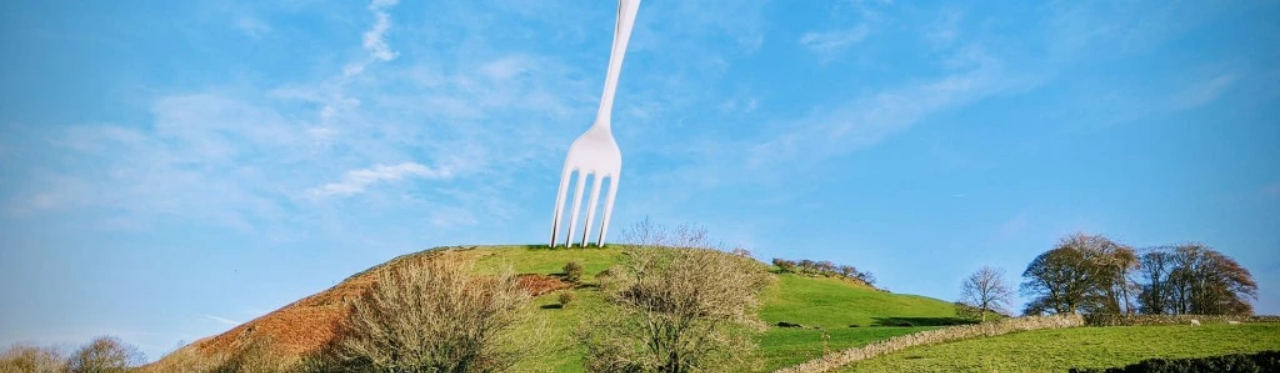
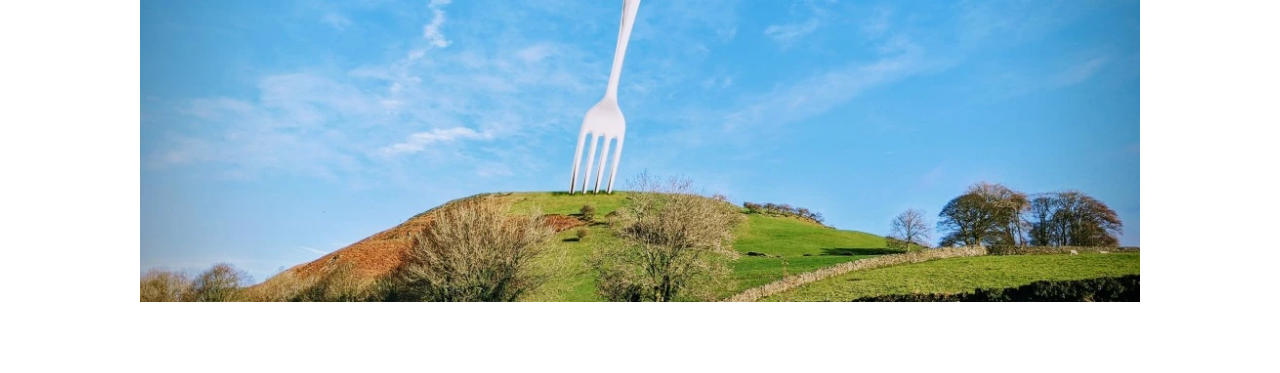
Before and after one commit to chrisdennett/fork-in-hill, a plain HTML site: page index.html in a window 1280 px wide. Shown: the top 373 px of the page. Drawn offline with Linux system fonts and the light colour scheme.

Commit message:
Added auto height to header img

```diff
--- a/index.html
+++ b/index.html
@@ -159,7 +159,7 @@
   <body>
 
     <header>
-      <img srcset="/img/small/header.webp 480w, /img/medium/header.webp 800w, /img/large/header.webp 1000w" src="/img/huge/header.webp" alt="A giant table fork stuck in a hill">
+      <img width="1000" height="auto" src="/img/huge/header.webp" srcset="/img/small/header.webp 480w, /img/medium/header.webp 800w, /img/large/header.webp 1000w"  alt="A giant table fork stuck in a hill">
 
       <h1>
         Hill Fork
```
